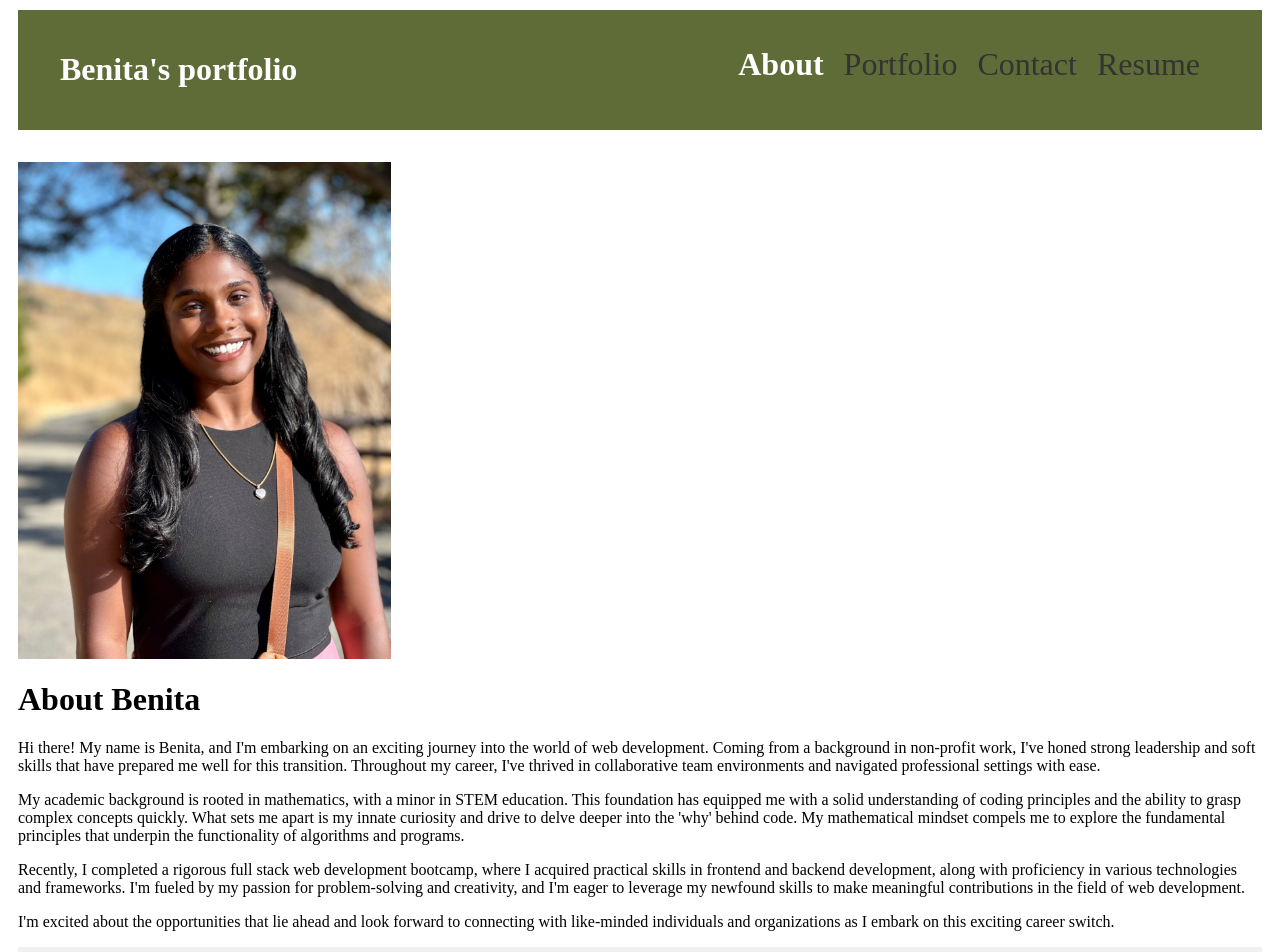
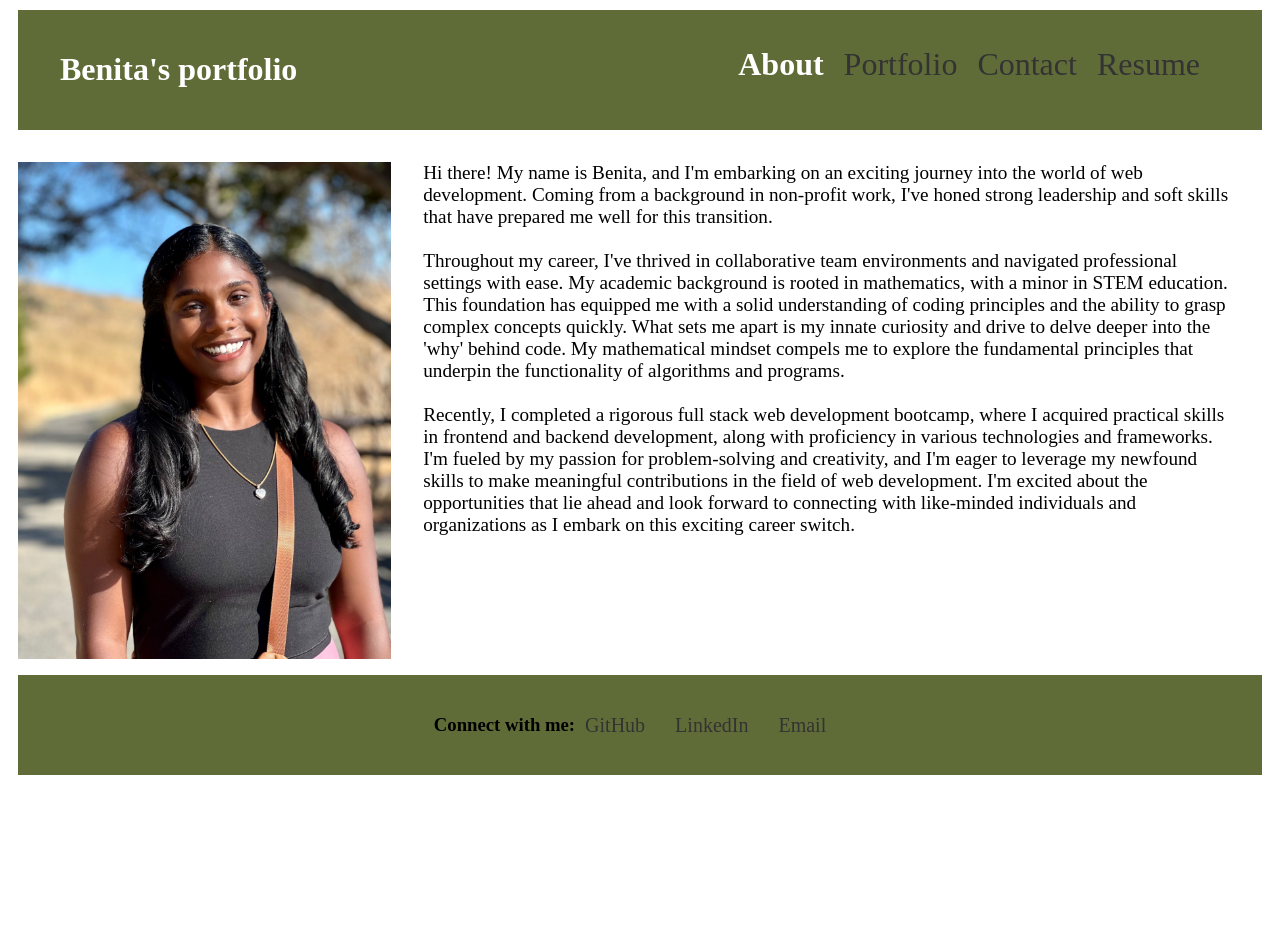
Before and after one commit to benitaisaac/react-portfolio, a React (Vite) app in the folder react-portfolio/: page / in a window 1280 px wide. Shown: the top 952 px of the page. After the commit the page ends 800 px from the top, so only its background shows below. Built offline with nearby package versions, Linux system fonts and the light colour scheme.

Commit message:
changed styling

```diff
--- a/react-portfolio/src/components/Project.jsx
+++ b/react-portfolio/src/components/Project.jsx
@@ -1,10 +1,15 @@
-function Project({title, image, repoLink}) {
+function Project({ title, image, repoLink }) {
   return (
     <>
       <div className="project">
-        <a className="projectTitle" href={repoLink} target="_blank" rel="noopener noreferrer">
         <h2>{title}</h2>
-            <img className="projectImage" src={image} alt={title} />
+        <a
+          className="projectTitle"
+          href={repoLink}
+          target="_blank"
+          rel="noopener noreferrer"
+        >
+          <img className="projectImage" src={image} alt={title} />
         </a>
       </div>
     </>
--- a/react-portfolio/src/components/pages/About.jsx
+++ b/react-portfolio/src/components/pages/About.jsx
@@ -1,14 +1,16 @@
 
 function About() {
   return (
-    <>
+    <div className="about-flex">
      <img className="benitaImage" src="/assets/about/benita.JPG" alt="an image of Benita"></img>
-     <h1> About Benita </h1>
-      <p> Hi there! My name is Benita, and I'm embarking on an exciting journey into the world of web development. Coming from a background in non-profit work, I've honed strong leadership and soft skills that have prepared me well for this transition. Throughout my career, I've thrived in collaborative team environments and navigated professional settings with ease. </p>
-      <p> My academic background is rooted in mathematics, with a minor in STEM education. This foundation has equipped me with a solid understanding of coding principles and the ability to grasp complex concepts quickly. What sets me apart is my innate curiosity and drive to delve deeper into the 'why' behind code. My mathematical mindset compels me to explore the fundamental principles that underpin the functionality of algorithms and programs. </p>
-      <p> Recently, I completed a rigorous full stack web development bootcamp, where I acquired practical skills in frontend and backend development, along with proficiency in various technologies and frameworks. I'm fueled by my passion for problem-solving and creativity, and I'm eager to leverage my newfound skills to make meaningful contributions in the field of web development. </p>
-      <p> I'm excited about the opportunities that lie ahead and look forward to connecting with like-minded individuals and organizations as I embark on this exciting career switch. </p>
-    </>
+      <p className="about-p"> Hi there! My name is Benita, and I'm embarking on an exciting journey into the world of web development. Coming from a background in non-profit work, I've honed strong leadership and soft skills that have prepared me well for this transition.
+      <br />
+      <br />
+      Throughout my career, I've thrived in collaborative team environments and navigated professional settings with ease.  My academic background is rooted in mathematics, with a minor in STEM education. This foundation has equipped me with a solid understanding of coding principles and the ability to grasp complex concepts quickly. What sets me apart is my innate curiosity and drive to delve deeper into the 'why' behind code. My mathematical mindset compels me to explore the fundamental principles that underpin the functionality of algorithms and programs.
+      <br />
+      <br />
+      Recently, I completed a rigorous full stack web development bootcamp, where I acquired practical skills in frontend and backend development, along with proficiency in various technologies and frameworks. I'm fueled by my passion for problem-solving and creativity, and I'm eager to leverage my newfound skills to make meaningful contributions in the field of web development.  I'm excited about the opportunities that lie ahead and look forward to connecting with like-minded individuals and organizations as I embark on this exciting career switch. </p>
+    </div>
   );
 }
 
--- a/react-portfolio/src/components/pages/Portfolio.jsx
+++ b/react-portfolio/src/components/pages/Portfolio.jsx
@@ -37,7 +37,7 @@ function Portfolio() {
   ];
   return (
     <div className="portfolio">
-      <h1>Projects</h1>
+      {/* <h1>Projects</h1> */}
       <div className="projects">
         {projects.map((project, index) => (
           <Project
--- a/react-portfolio/src/index.css
+++ b/react-portfolio/src/index.css
@@ -27,6 +27,15 @@
     flex-wrap: wrap;
     list-style-type: none;
   }
+/* About page styling */
+.about-flex{
+  display:flex;
+}
+
+.about-p{
+  margin: 2rem;
+  font-size: larger;
+}
 
 /* create a margin between list items in navigation */
 .m1{
@@ -71,7 +80,8 @@
 
   /* Footer.css */
 footer {
-  background-color: #f0f0f0;
+  margin-top: 1rem;
+  background-color: #606c38;
   padding: 20px 0;
   text-align: center;
 }
@@ -96,15 +106,16 @@ footer ul li {
 footer ul li a {
   text-decoration: none;
   color: #333;
+  font-size: 20px;
 }
 
 footer ul li a:hover {
-  color: #007bff;
+  color: white;
 }
 
 footer p {
   margin-top: 20px;
-  font-size: 14px;
+  font-size: 25px;
 }
 
 /* Nav bar styling */
```
